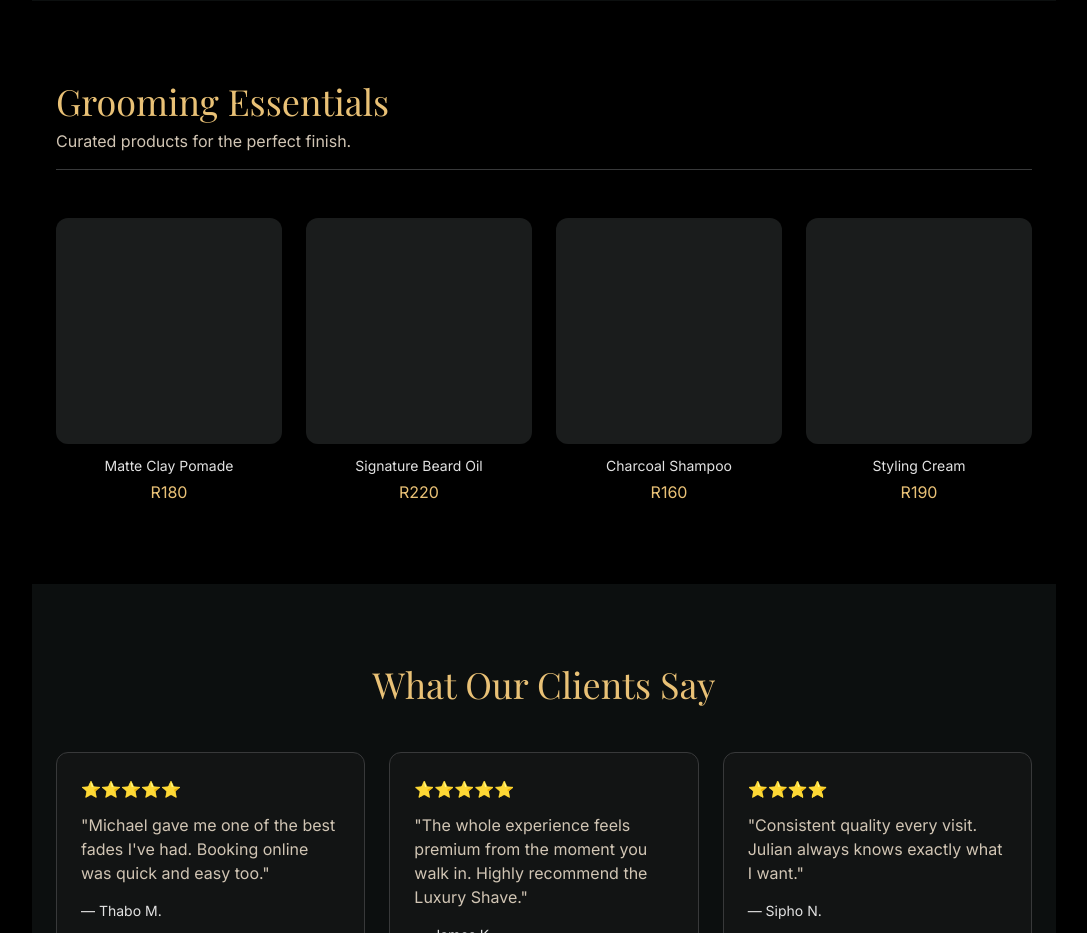
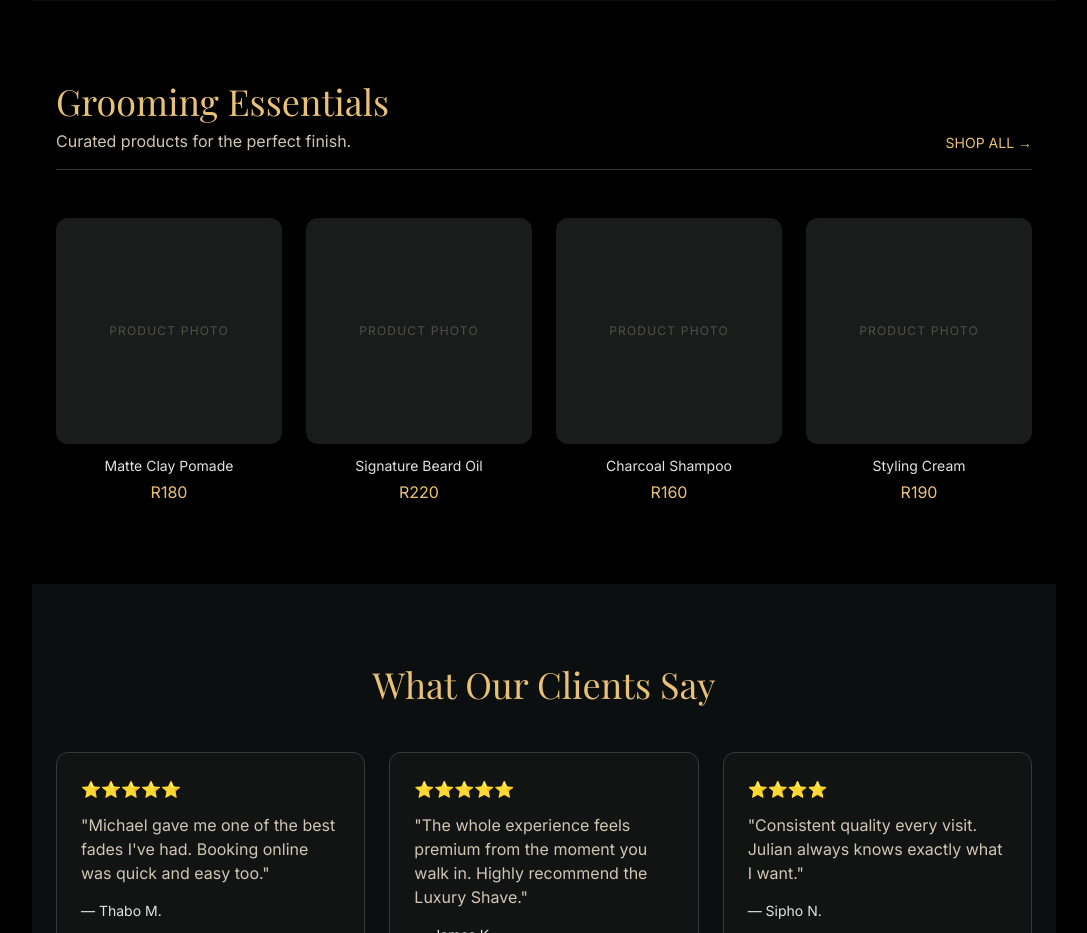
Before and after one commit to aidan-g-barends/The_HairBra, a React (Vite) app: page / in a window 1280 px wide. Shown: the part 2260-3193 px from the top of the page, without its empty margins (96-1183 px from the left). Built offline with nearby package versions, Linux system fonts and the light colour scheme.

Commit message:
update products section

```diff
--- a/src/components/layout/home/Products.jsx
+++ b/src/components/layout/home/Products.jsx
@@ -1,3 +1,5 @@
+import { Link } from 'react-router-dom'
+
 const products = [
   { id: 1, name: 'Matte Clay Pomade', price: 180 },
   { id: 2, name: 'Signature Beard Oil', price: 220 },
@@ -13,15 +15,25 @@ function Products() {
           <h2 className="font-display text-4xl text-primary mb-2">Grooming Essentials</h2>
           <p className="font-body text-on-surface-variant">Curated products for the perfect finish.</p>
         </div>
+        <Link
+          to="/shop"
+          className="hidden md:block font-body text-primary uppercase text-sm hover:opacity-80 transition-opacity"
+        >
+          Shop All →
+        </Link>
       </div>
 
       <div className="grid grid-cols-2 md:grid-cols-4 gap-6">
         {products.map((product) => (
-          <div key={product.id} className="text-center">
-            <div className="bg-surface-container-low rounded-xl aspect-square mb-3" />
+          <Link to="/shop" key={product.id} className="text-center group">
+            <div className="bg-surface-container-low rounded-xl aspect-square mb-3 flex items-center justify-center group-hover:bg-surface-container-high transition-colors duration-300">
+              <span className="font-body text-on-surface-variant/30 text-xs uppercase tracking-widest">
+                Product Photo
+              </span>
+            </div>
             <h4 className="font-body text-on-surface text-sm mb-1">{product.name}</h4>
             <p className="font-body text-primary">R{product.price}</p>
-          </div>
+          </Link>
         ))}
       </div>
     </section>
```
